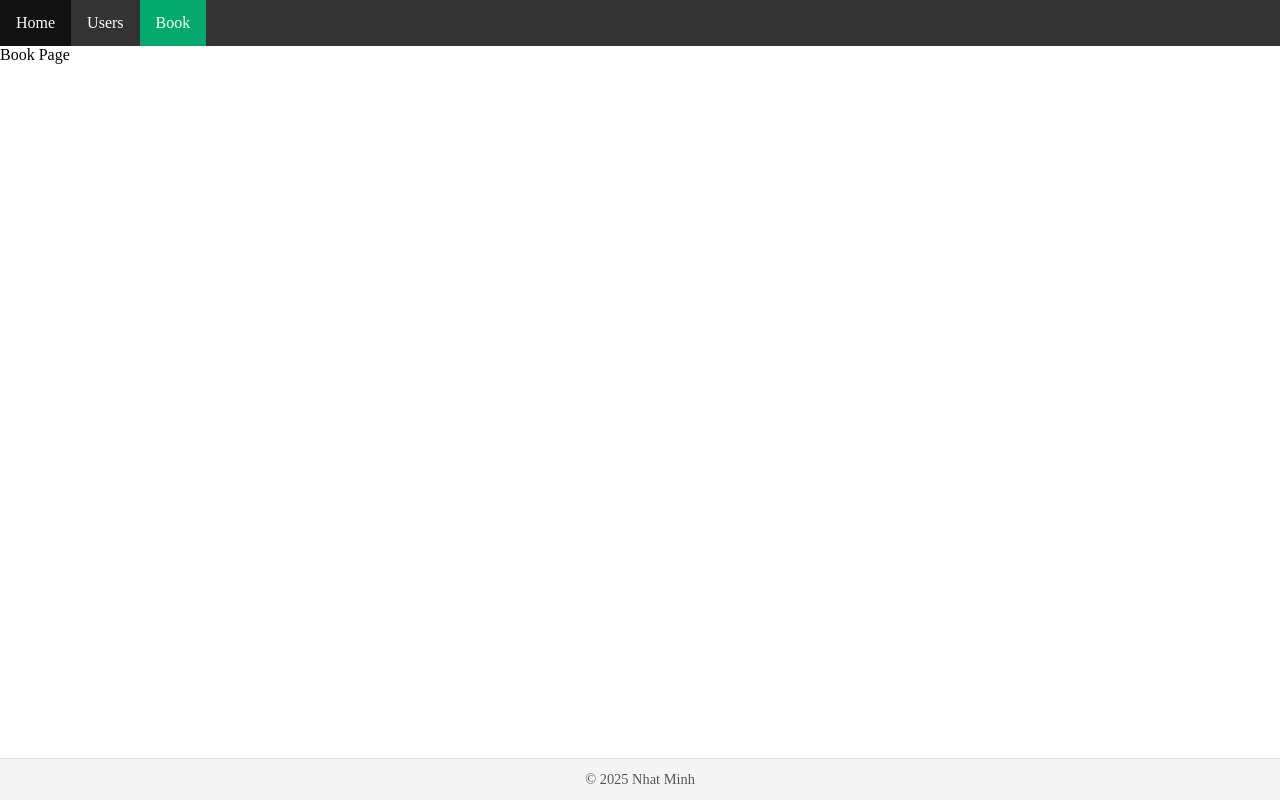
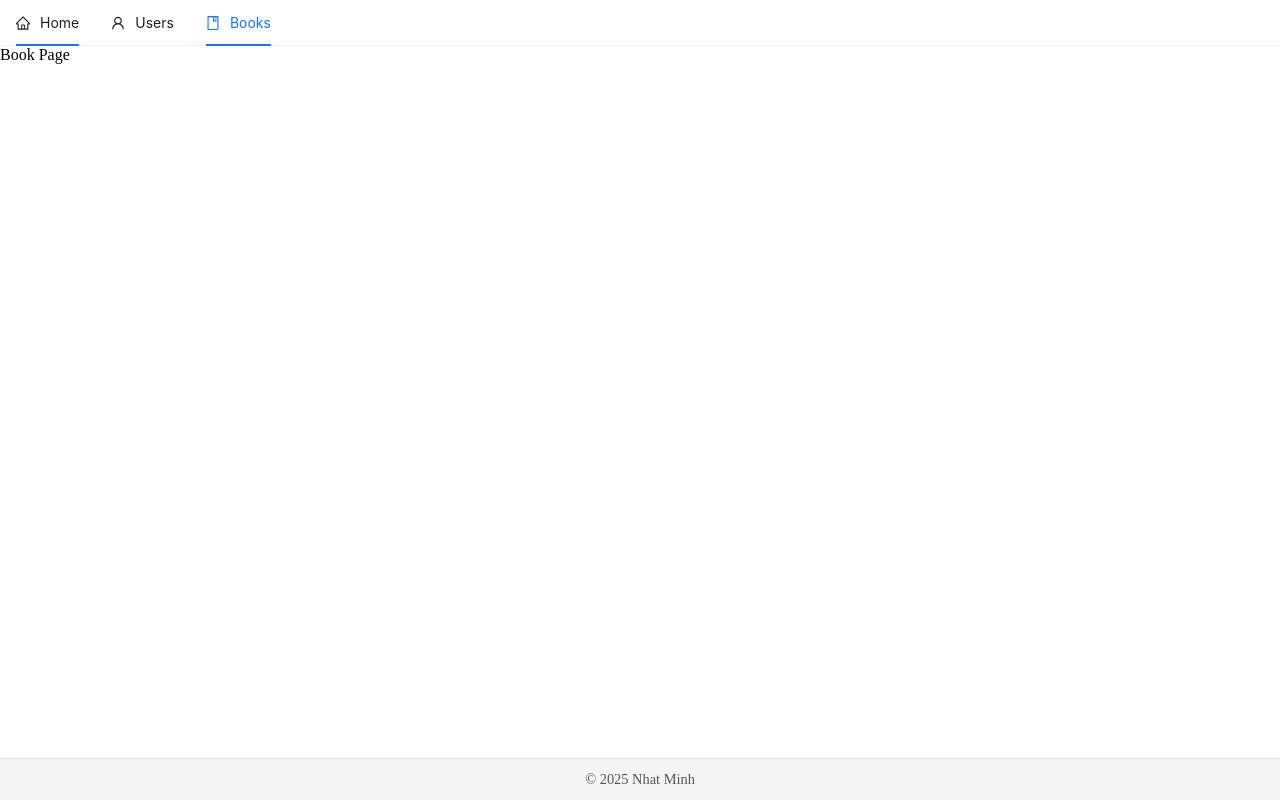
Before and after one commit to nhatminh7104/TodoApp_React_JS, a React (Vite) app: page /books in a window 1280 px wide. Built offline with nearby package versions, Linux system fonts and the light colour scheme.

Commit message:
Update Header with antd header, modified button and ID column in user table, Add update.user.modal.jsx to render update user form

```diff
--- a/src/components/layout/header.jsx
+++ b/src/components/layout/header.jsx
@@ -1,19 +1,56 @@
-import { Link, NavLink } from 'react-router-dom';
-import './header.css';
+import { NavLink } from 'react-router-dom';
+import { Menu } from 'antd';
+import {
+    AppstoreOutlined,
+    BookOutlined,
+    HomeOutlined,
+    MailOutlined,
+    SettingOutlined,
+    UserOutlined,
+} from '@ant-design/icons';
+import { useEffect, useState } from 'react';
 
 const Header = () => {
+    const [current, setCurrent] = useState("");
+
+    useEffect(() => {
+        if (window.location.pathname === "/")
+            setCurrent("home");
+        else if (window.location.pathname === "/users")
+            setCurrent("users");
+        else
+            setCurrent("books");
+    }, []);
+
+    const onClick = (e) => {
+        setCurrent(e.key);
+    };
+
+    const items = [
+        {
+            label: <NavLink to="/" >Home</NavLink>,
+            key: 'home',
+            icon: <HomeOutlined />
+        },
+        {
+            label: <NavLink to="/users" >Users</NavLink>,
+            key: 'users',
+            icon: <UserOutlined />
+        },
+        {
+            label: <NavLink to="/books" >Books</NavLink>,
+            key: 'books',
+            icon: <BookOutlined />
+        }
+    ];
+
     return (
-        <ul>
-            <li>
-                <NavLink to={`/`}>Home</NavLink>
-            </li>
-            <li>
-                <NavLink to={`/users`}>Users</NavLink>
-            </li>
-            <li>
-                <NavLink to={`/books`}>Book</NavLink>
-            </li>
-        </ul>
+        <Menu
+            onClick={onClick}
+            selectedKeys={[current]}
+            mode="horizontal"
+            items={items}
+        />
     );
 }
 
--- /dev/null
+++ b/src/components/user/update.user.modal.jsx
@@ -0,0 +1,75 @@
+import { useState } from "react";
+import { Input, notification, Modal } from "antd";
+import { createUserAPI } from "../../services/api.service";
+
+const UpdateUserModal = () => {
+    const [fullName, setFullName] = useState("");
+    const [email, setEmail] = useState("");
+    const [password, setPassword] = useState("");
+    const [phone, setPhone] = useState("");
+
+    const [isModalOpen, setIsModelOpen] = useState(false);
+
+    const closeUserForm = () => {
+        setFullName("");
+        setEmail("");
+        setPassword("");
+        setPhone("");
+        setIsModelOpen(false);
+    }
+
+    const handleOkBtn = async () => {
+        const response = await createUserAPI(fullName, email, password, phone);
+
+        if (response.data) {
+            notification.success({
+                message: "Create user",
+                description: "Create user successfully!"
+            })
+            closeUserForm();
+            // await loadUser();
+        }
+
+        else
+            notification.error({
+                message: "Error create user",
+                description: response.message.join('\n')
+            })
+    }
+
+    return (
+        <Modal title="Update user"
+            open={isModalOpen}
+            onOk={handleOkBtn}
+            onCancel={() => closeUserForm()}
+            maskClosable={false}
+            okText="Save">
+
+            <div className="form-item">
+                <label>Fullname</label>
+                <Input
+                    value={fullName}
+                    onChange={(event) => setFullName(event.target.value)} />
+            </div>
+            <div className="form-item">
+                <label>Email</label>
+                <Input
+                    value={email}
+                    onChange={(event) => setEmail(event.target.value)} />
+            </div>
+            <div className="form-item">
+                <label>Password</label>
+                <Input.Password
+                    value={password}
+                    onChange={(event) => setPassword(event.target.value)} />
+            </div>
+            <div className="form-item">
+                <label>Phone</label>
+                <Input
+                    value={phone}
+                    onChange={(event) => setPhone(event.target.value)} />
+            </div>
+        </Modal>
+    );
+}
+export default UpdateUserModal;
--- a/src/components/user/user.css
+++ b/src/components/user/user.css
@@ -33,6 +33,10 @@
     color: #333;
     font-size: 14px;
     font-weight: 300;
+}
+
+.user-table button {
+    margin-right: 15px;
 }
 
 .user-table .edit-btn {
--- a/src/components/user/user.form.jsx
+++ b/src/components/user/user.form.jsx
@@ -1,7 +1,6 @@
-import { Input, notification, Modal } from "antd";
+import { Button, Input, notification, Modal } from "antd";
 import './user.css';
 import { useState } from "react";
-import { Button } from 'antd'
 import { createUserAPI } from "../../services/api.service";
 
 const UserForm = (props) => {
@@ -12,7 +11,7 @@ const UserForm = (props) => {
     const [password, setPassword] = useState("");
     const [phone, setPhone] = useState("");
 
-    const [isModalOpen, setIsModelOpen] = useState(false);
+    const [isModalOpen, setIsModelOpen] = useState(true);
 
     const closeUserForm = () => {
         setFullName("");
@@ -83,7 +82,6 @@ const UserForm = (props) => {
                         value={phone}
                         onChange={(event) => setPhone(event.target.value)} />
                 </div>
-
             </Modal>
         </div>
     );
--- a/src/components/user/user.table.jsx
+++ b/src/components/user/user.table.jsx
@@ -1,4 +1,6 @@
+import { DeleteOutlined, EditOutlined } from '@ant-design/icons';
 import { Space, Table } from 'antd';
+import UpdateUserModal from './update.user.modal';
 
 const UserTable = (props) => {
     const { dataUsers } = props;
@@ -7,6 +9,11 @@ const UserTable = (props) => {
         {
             title: 'ID',
             dataIndex: '_id',
+            render: (_, record) => {
+                return (
+                    <a href='#'>{record._id}</a>
+                )
+            }
         },
         {
             title: 'Full Name',
@@ -19,16 +26,16 @@ const UserTable = (props) => {
         {
             title: 'Action',
             key: 'action',
-            width: 120,
+            width: 220,
             render: (_, record) => (
-                <Space size="middle">
+                <>
                     <button className='edit-btn'>
-                        <a>View {record.name}</a>
+                        <EditOutlined /> Edit
                     </button>
                     <button className='delete-btn'>
-                        <a>Delete</a>
+                        <DeleteOutlined /> Delete
                     </button>
-                </Space>
+                </>
             ),
         },
     ];
@@ -36,6 +43,7 @@ const UserTable = (props) => {
     return (
         <div className='user-table'>
             <Table columns={columns} dataSource={dataUsers} rowKey={"_id"} />
+            <UpdateUserModal />
         </div>
     );
 }
--- a/src/pages/book.jsx
+++ b/src/pages/book.jsx
@@ -1,6 +1,6 @@
 const BookPage = () => {
     return (
-        <duv>Book Page</duv>
+        <div>Book Page</div>
     );
 }
 
```
